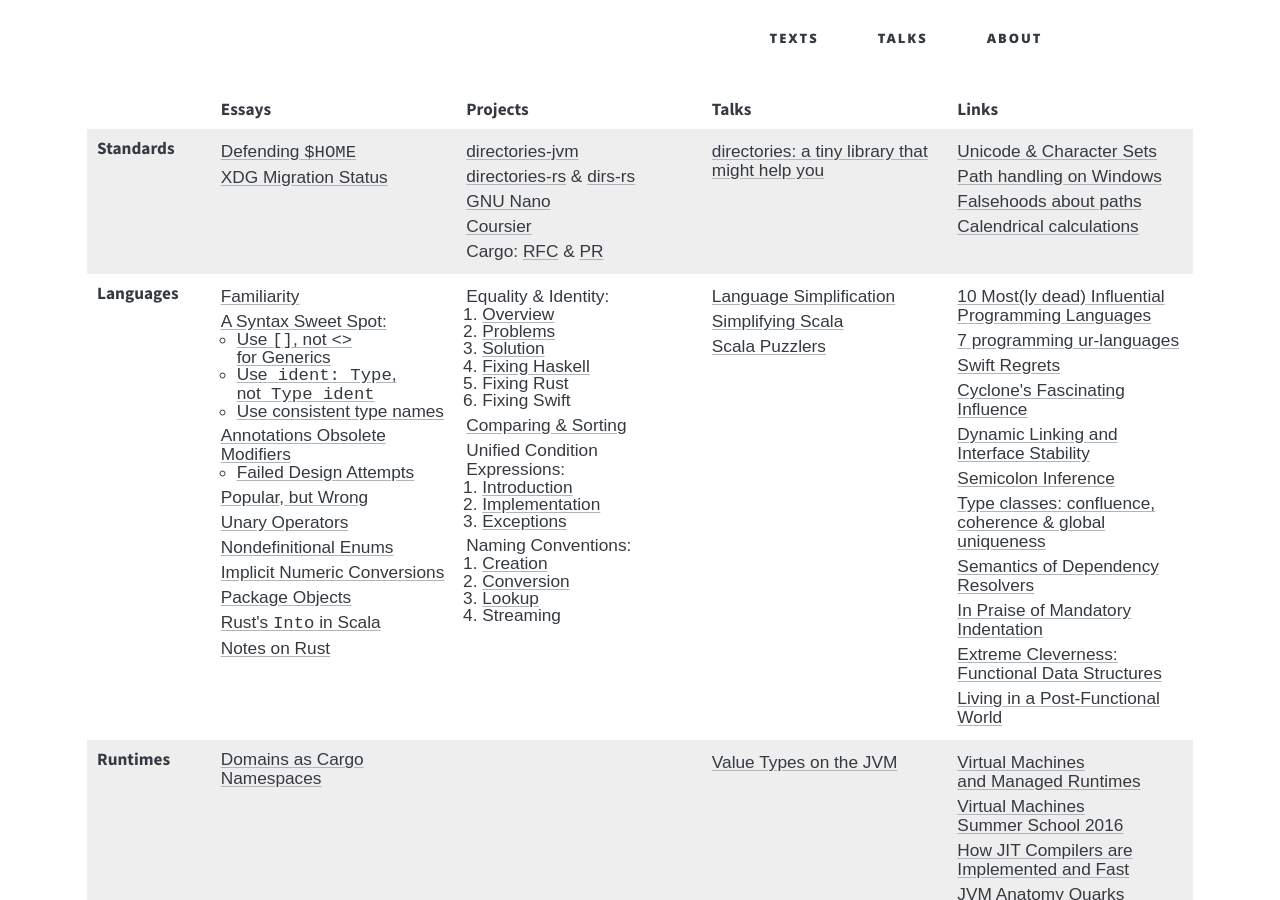
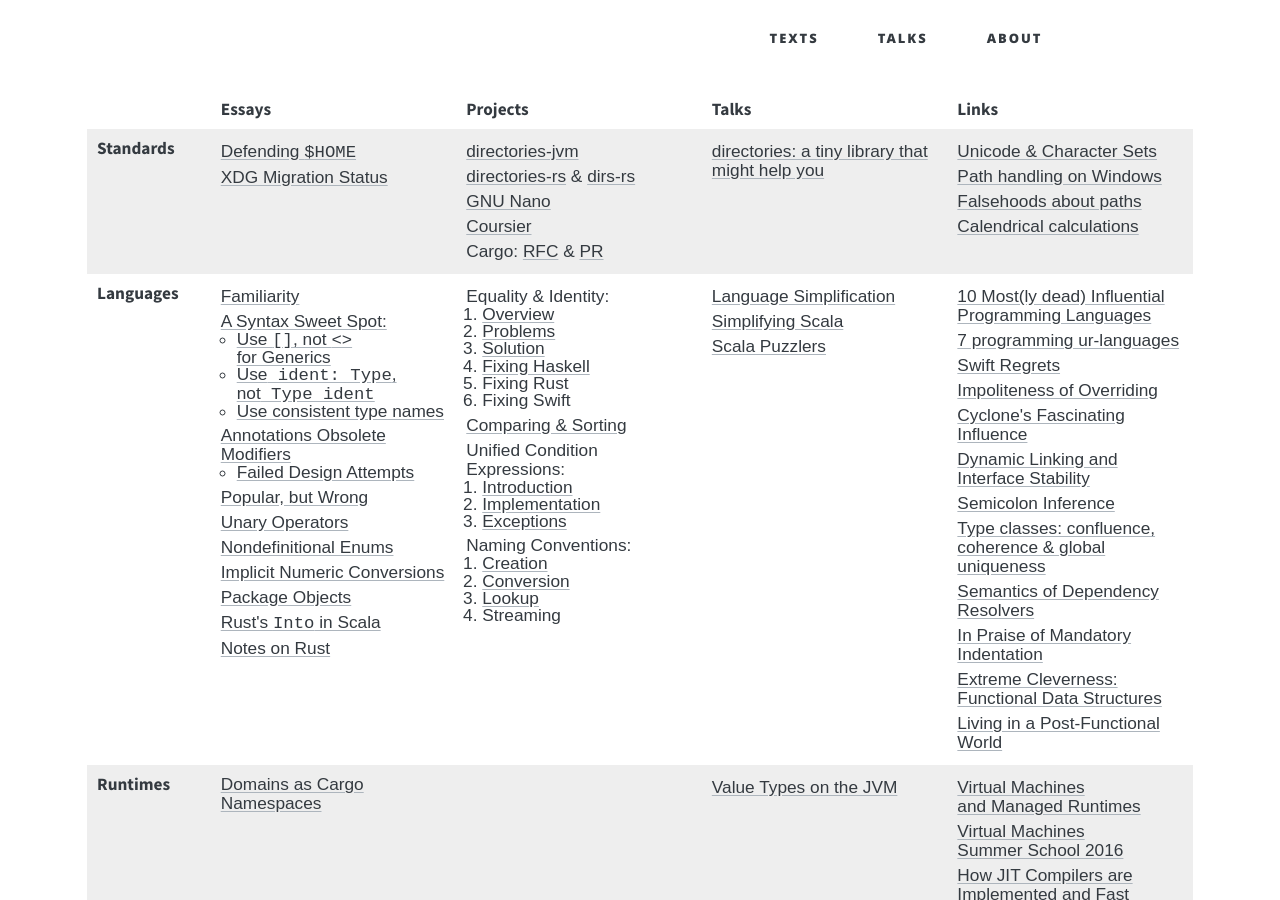
Before and after one commit to soc/soc.me, a Jekyll site: the page built from index.md, in a window 1280 px wide and 900 px high. Built offline with Jekyll 4.4.1, drawn with Linux system fonts in a browser that asks for light colours; some web fonts are replaced.

Commit message:
add link to The Impoliteness of Overriding Methods

```diff
--- a/index.md
+++ b/index.md
@@ -95,6 +95,7 @@
       <div><a href="https://hillelwayne.com/post/influential-dead-languages/">10 Most(ly dead) Influential Programming Languages</a></div>
       <div><a href="https://madhadron.com/posts/seven_languages.html">7 programming ur-languages</a></div>
       <div><a href="https://belkadan.com/blog/tags/swift-regrets/">Swift Regrets</a></div>
+      <div><a href="https://journal.stuffwithstuff.com/2012/12/19/the-impoliteness-of-overriding-methods/">Impoliteness of Overriding</a></div>
       <div><a href="https://pling.jondgoodwin.com/post/cyclone/">Cyclone's Fascinating Influence</a></div>
       <div><a href="https://gankra.github.io/blah/swift-abi/">Dynamic Linking and Interface Stability</a></div>
       <div><a href="https://pling.jondgoodwin.com/post/semicolon-inference/">Semicolon Inference</a></div>
```
